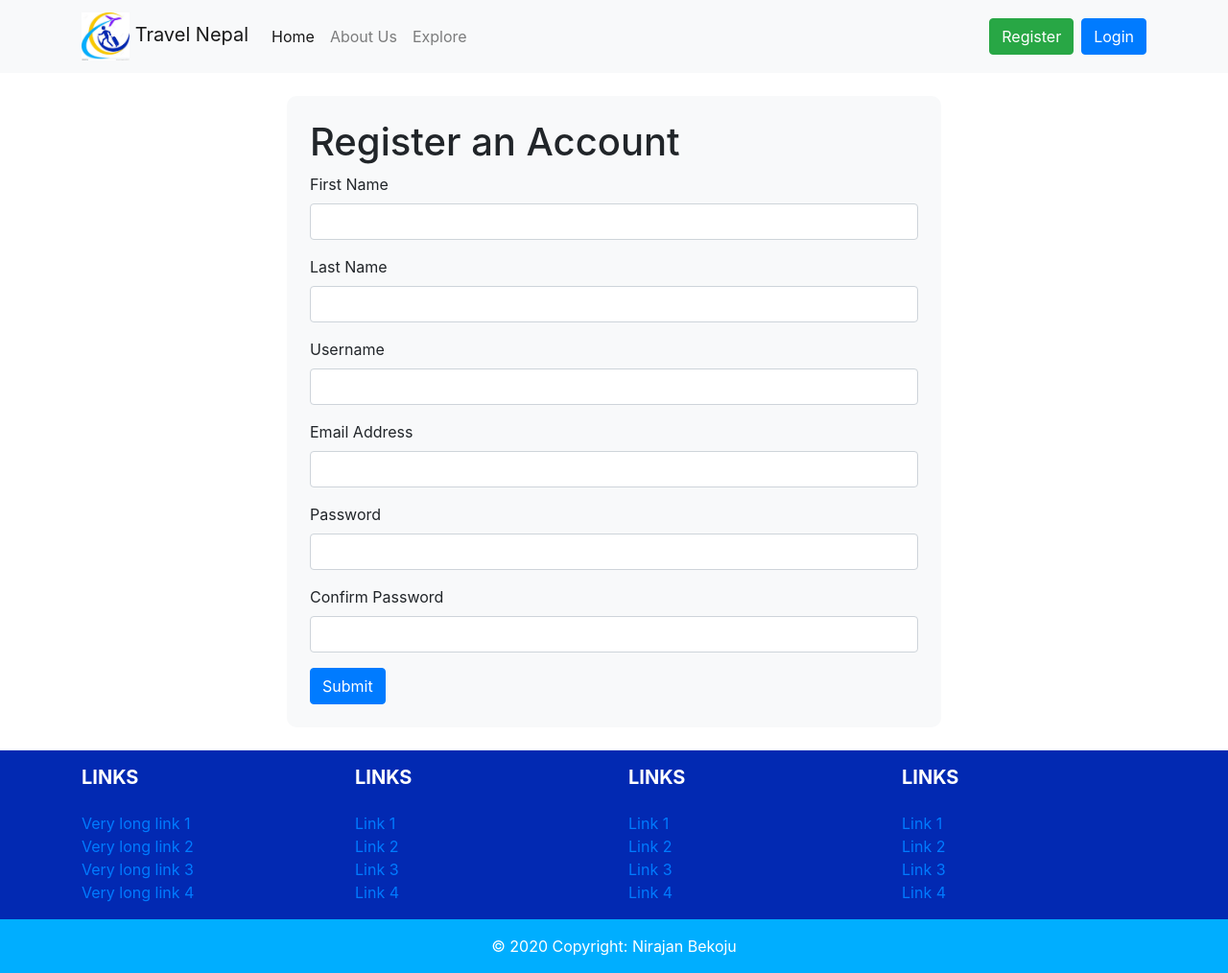
After one commit to NirajanBekoju/Travel-Nepal, a Django app: page /accounts/register in a window 1280 px wide. The commit adds this page. Shown: the whole page at 96% size. Run offline with Django 3.2, Linux system fonts and the light colour scheme; some libraries are stand-ins or nearby versions.

Commit message:
Account Management Completed

```diff
--- /dev/null
+++ b/accounts/urls.py
@@ -0,0 +1,9 @@
+from django.urls import path
+from . import views
+
+urlpatterns = [
+    path('login', views.login, name='login'),
+    path('register', views.register, name="register"),
+    path('logout', views.logout, name = "logout"),
+    path('dashboard', views.dashboard, name = "dashboard")
+]
--- a/accounts/views.py
+++ b/accounts/views.py
@@ -1,3 +1,72 @@
-from django.shortcuts import render
+from django.shortcuts import render, redirect, Http404
+from django.contrib import messages, auth
+from .models import Account
 
-# Create your views here.
+def register(request):
+    if request.method == 'POST':
+        # Get Form Values
+        first_name = request.POST.get('first_name')
+        last_name = request.POST.get('last_name')
+        username = request.POST.get('username')
+        email = request.POST.get('email')
+        password = request.POST.get('password')
+        password2 = request.POST.get('password2')
+
+        print(first_name, last_name, email)
+        if (password == password2):
+            if Account.objects.filter(username=username).exists():
+                messages.error(request, 'Username Already Taken')
+                return redirect('register')
+            else:
+                if Account.objects.filter(email=email).exists():
+                    messages.error(request, 'Email Already Taken')
+                    return redirect('register')
+                else:
+                    # Everything fine
+                    user = Account.objects.create_user(first_name=first_name, last_name=last_name, username=username, password=password, email=email)
+                    # Login after register
+                    # auth.login(request, user)
+                    # messages.success(request, 'you are now logged in)
+                    # return redirect('index')
+                    user.save()
+                    messages.success(request, "You are now registered...")
+                    return redirect('login')
+        else:
+            messages.error(request, 'Password do not match')
+            return redirect('register')
+
+        return redirect('register')
+    # if GET request
+    else:
+        if request.user.is_authenticated:
+            return redirect('index')
+        return render(request, 'accounts/register.html')
+
+
+def login(request):
+    if request.method == 'POST':
+        email = request.POST.get('email')
+        password = request.POST.get('password')
+        user = auth.authenticate(email=email, password=password)
+        if user is not None:
+            auth.login(request, user)
+            messages.success(request, 'You are now logged in')
+            return redirect('dashboard')
+        else:
+            messages.error(request, 'Invalid Username or Password')
+            return redirect('login')
+    else:
+        if request.user.is_authenticated:
+            return redirect('index')
+        return render(request, 'accounts/login.html')
+
+def logout(request):
+    if request.method == 'POST':
+        auth.logout(request)
+        # messages.success(request, 'You are now logged out')
+        return redirect('index')
+
+def dashboard(request):
+    if request.user.is_authenticated:
+        return render(request, 'accounts/dashboard.html')
+    raise Http404
--- a/pages/urls.py
+++ b/pages/urls.py
@@ -3,5 +3,5 @@
 from . import views
 
 urlpatterns = [
-    path('', views.index),
+    path('', views.index, name="index"),
 ]
--- /dev/null
+++ b/templates/accounts/dashboard.html
@@ -0,0 +1,4 @@
+{% extends 'base.html' %}
+{% block content %}
+This is dashboard
+{% endblock %}
--- /dev/null
+++ b/templates/accounts/register.html
@@ -0,0 +1,41 @@
+{% extends 'base.html' %} {% block content %}
+<div class="container">
+  <div class="row">
+    <div class="offset-2 col-md-8">
+      <div class="p-4 m-4" style="background-color: #f8f9fa; border-radius:10px;">
+        <h1>Register an Account</h1>
+        {% include 'partials/alerts.html' %}
+        <form action="{% url 'register' %}" method="POST">
+        {% csrf_token %}
+          <div class="form-group">
+            <label for="first_name">First Name</label>
+            <input type="first_name" class="form-control" id="first_name" name="first_name"/>
+          </div>
+          <div class="form-group">
+            <label for="last_name">Last Name</label>
+            <input type="last_name" class="form-control" id="last_name" name="last_name"/>
+          </div>
+          <div class="form-group">
+            <label for="username">Username</label>
+            <input type="username" class="form-control" id="username" name="username"/>
+          </div>
+          <div class="form-group">
+            <label for="email">Email Address</label>
+            <input type="email" class="form-control" id="email" name="email"/>
+          </div>
+          <div class="form-group">
+            <label for="password">Password</label>
+            <input type="password" class="form-control" id="password" name="password"/>
+          </div>
+          <div class="form-group">
+            <label for="password2">Confirm Password</label>
+            <input type="password" class="form-control" id="password2" name="password2"/>
+          </div>
+
+          <button type="submit" class="btn btn-primary">Submit</button>
+        </form>
+      </div>
+    </div>
+  </div>
+</div>
+{% endblock %}
--- a/templates/base.html
+++ b/templates/base.html
@@ -19,7 +19,12 @@
     <title>Hello, world!</title>
   </head>
   <body>
+
+    {% include 'partials/navbar.html' %}
+
     {% block content %} {% endblock %}
+
+    {% include 'partials/footer.html' %}
     <!-- Optional JavaScript -->
     <!-- jQuery first, then Popper.js, then Bootstrap JS -->
     <script src="{% static 'js/jquery.min.js' %}"></script>
--- a/templates/pages/index.html
+++ b/templates/pages/index.html
@@ -1,8 +1,6 @@
 {% extends 'base.html' %} {% load static %} {% block content %}
-<div class="container">
-  {% include 'partials/navbar.html' %}
-</div>
 <!-- banner -->
+{% include 'partials/alerts.html' %}
 <section>
   <div class="banner" id="banner">
     <div class="container">
--- /dev/null
+++ b/templates/partials/alerts.html
@@ -0,0 +1,19 @@
+{% if messages %}
+    {% for message in messages %}
+        <div id="message" class="container">
+            <div class="alert alert-{{ message.tags }} alert-dismissable text-center" role="alert">
+                <button class="close" type="button" data-dismiss="alert">
+                    <span aria-hidden="true">&times;</span>
+                </button>
+                <strong>
+                    {% if message.level == DEFAULT_MESSAGE_LEVELS.ERROR %}
+                        Error
+                    {% else %}
+                        {{ message.tags|title }}
+                    {% endif %}
+                </strong>
+                {{ message }}
+            </div>
+        </div>
+    {% endfor %}
+{% endif %}
--- /dev/null
+++ b/templates/partials/footer.html
@@ -0,0 +1,120 @@
+<!-- Footer -->
+<footer class="page-footer font-small indigo text-white">
+  <!-- Footer Links -->
+  <div
+    class="container-fluid text-center text-md-left footer-content"
+    style="background-color: #0229b2;"
+  >
+    <div class="container">
+      <!-- Grid row -->
+      <div class="row">
+        <!-- Grid column -->
+        <div class="col-md-3 mx-auto">
+          <!-- Links -->
+          <h5 class="font-weight-bold text-uppercase mt-3 mb-4">Links</h5>
+
+          <ul class="list-unstyled">
+            <li>
+              <a href="#!">Very long link 1</a>
+            </li>
+            <li>
+              <a href="#!">Very long link 2</a>
+            </li>
+            <li>
+              <a href="#!">Very long link 3</a>
+            </li>
+            <li>
+              <a href="#!">Very long link 4</a>
+            </li>
+          </ul>
+        </div>
+        <!-- Grid column -->
+
+        <hr class="clearfix w-100 d-md-none" />
+
+        <!-- Grid column -->
+        <div class="col-md-3 mx-auto">
+          <!-- Links -->
+          <h5 class="font-weight-bold text-uppercase mt-3 mb-4">Links</h5>
+
+          <ul class="list-unstyled">
+            <li>
+              <a href="#!">Link 1</a>
+            </li>
+            <li>
+              <a href="#!">Link 2</a>
+            </li>
+            <li>
+              <a href="#!">Link 3</a>
+            </li>
+            <li>
+              <a href="#!">Link 4</a>
+            </li>
+          </ul>
+        </div>
+        <!-- Grid column -->
+
+        <hr class="clearfix w-100 d-md-none" />
+
+        <!-- Grid column -->
+        <div class="col-md-3 mx-auto">
+          <!-- Links -->
+          <h5 class="font-weight-bold text-uppercase mt-3 mb-4">Links</h5>
+
+          <ul class="list-unstyled">
+            <li>
+              <a href="#!">Link 1</a>
+            </li>
+            <li>
+              <a href="#!">Link 2</a>
+            </li>
+            <li>
+              <a href="#!">Link 3</a>
+            </li>
+            <li>
+              <a href="#!">Link 4</a>
+            </li>
+          </ul>
+        </div>
+        <!-- Grid column -->
+
+        <hr class="clearfix w-100 d-md-none" />
+
+        <!-- Grid column -->
+        <div class="col-md-3 mx-auto">
+          <!-- Links -->
+          <h5 class="font-weight-bold text-uppercase mt-3 mb-4">Links</h5>
+
+          <ul class="list-unstyled">
+            <li>
+              <a href="#!">Link 1</a>
+            </li>
+            <li>
+              <a href="#!">Link 2</a>
+            </li>
+            <li>
+              <a href="#!">Link 3</a>
+            </li>
+            <li>
+              <a href="#!">Link 4</a>
+            </li>
+          </ul>
+        </div>
+        <!-- Grid column -->
+      </div>
+    </div>
+    <!-- Grid row -->
+  </div>
+  <!-- Footer Links -->
+
+  <!-- Copyright -->
+  <div
+    class="footer-copyright text-center py-3"
+    style="background-color: #00aeff;"
+  >
+    © 2020 Copyright:
+    <span>Nirajan Bekoju</span>
+  </div>
+  <!-- Copyright -->
+</footer>
+<!-- Footer -->
--- a/templates/partials/navbar.html
+++ b/templates/partials/navbar.html
@@ -1,7 +1,8 @@
 {% load static %}
 <!-- navigation bar  -->
-  <section>
-    <nav class="navbar navbar-expand-lg navbar-light bg-light">
+<section>
+  <nav class="navbar navbar-expand-lg navbar-light bg-light">
+    <div class="container">
       <a class="navbar-brand" href="/">
         <img
           src="{% static 'images/logo.jpeg' %}"
@@ -36,13 +37,32 @@
           </li>
         </ul>
 
-        <a href="" class="btn btn-success my-2 my-sm-0 mx-2">
+        {% if user.is_authenticated %}
+        <span>Welcome {{ user.first_name }} {{ user.last_name }}</span>
+        <a href="{% url 'dashboard' %}">
+          Dashboard
+        </a>
+        <!-- logout link -->
+        <a href="javascript:{document.getElementById('logout').submit()}" class="btn btn-default">Logout</a>
+
+        <form action="{% url 'logout' %}" method="POST" id="logout">
+          {% csrf_token %}
+          <input type="hidden">
+        </form>
+        {% else %}
+        <a
+          href="{% url 'register' %}"
+          class="btn btn-success my-2 my-sm-0 mx-2"
+        >
           Register
         </a>
-        <a href="" class="btn btn-primary my-2 my-sm-0">
+        <a href="{% url 'login' %}" class="btn btn-primary my-2 my-sm-0">
           Login
         </a>
+        {% endif %}
+
       </div>
-    </nav>
-  </section>
-  <!-- end of navigation bar -->
+    </div>
+  </nav>
+</section>
+<!-- end of navigation bar -->
--- a/travel/settings.py
+++ b/travel/settings.py
@@ -127,7 +127,6 @@
     os.path.join(BASE_DIR, 'static'),
 )
 
-
 # Messages
 from django.contrib.messages import constants as messages
 MESSAGE_TAGS = {
--- a/travel/urls.py
+++ b/travel/urls.py
@@ -3,5 +3,6 @@
 
 urlpatterns = [
     path('', include('pages.urls')),
+    path('accounts/', include('accounts.urls')),
     path('admin/', admin.site.urls),
 ]
```
Also changed, not shown: templates/accounts/login.html (added, +39 -0 lines), README.MD (added), db.sqlite3, static/css/style.css (line endings or trailing spaces).
